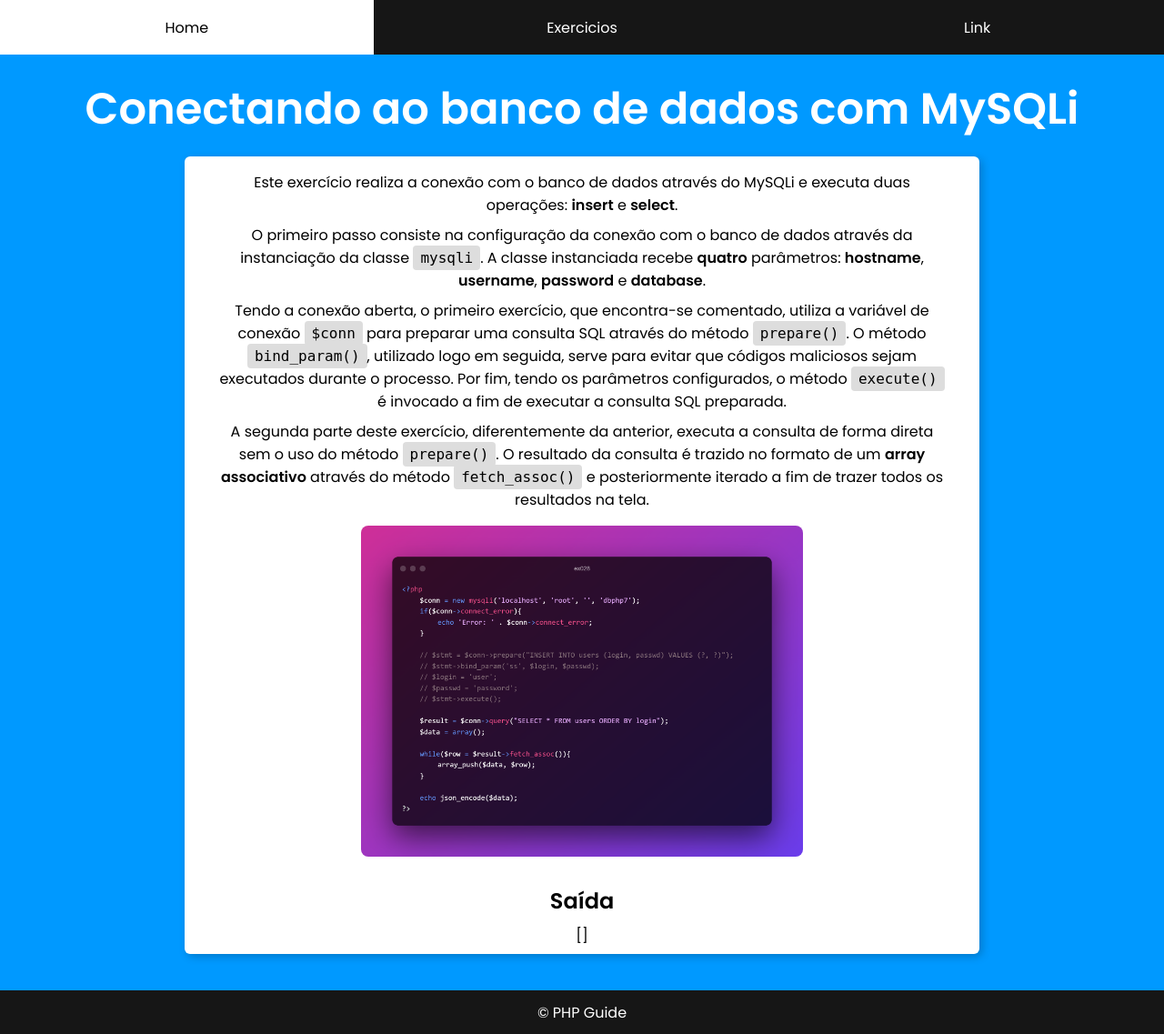
After one commit to JoaoVSBraz/php-guide, a PHP site: page /exercicios/ex028.php in a window 1280 px wide. The commit adds this page. Shown: the whole page at 91% size. Run offline with PHP 8.4, Linux system fonts and the light colour scheme; data that the repository does not hold is empty.

Commit message:
add ex028 - conecting to database throughout mysqli

```diff
--- a/exercicios.php
+++ b/exercicios.php
@@ -116,6 +116,10 @@
                         <td>EX 027</td>
                         <td><a href="/exercicios/ex027.php">Utilizando namespaces</a></td>
                     </tr>
+                    <tr>
+                        <td>EX 028</td>
+                        <td><a href="/exercicios/ex028.php">Conectando ao banco de dados com MySQLi</a></td>
+                    </tr>
                 </tbody>
             </table>
         </section>
--- /dev/null
+++ b/exercicios/ex028.php
@@ -0,0 +1,42 @@
+<?php require_once('../partials/header.php') ?>
+    <main>
+        <h1>Conectando ao banco de dados com MySQLi</h1>
+        <section>
+            <div class="content">
+                <p>Este exercício realiza a conexão com o banco de dados através do MySQLi e executa duas operações: <strong>insert</strong> e <strong>select</strong>.</p>
+
+                <p>O primeiro passo consiste na configuração da conexão com o banco de dados através da instanciação da classe <code>mysqli</code>. A classe instanciada recebe <strong>quatro</strong> parâmetros: <strong>hostname</strong>, <strong>username</strong>, <strong>password</strong> e <strong>database</strong>.</p>
+
+                <p>Tendo a conexão aberta, o primeiro exercício, que encontra-se comentado, utiliza a variável de conexão <code>$conn</code> para preparar uma consulta SQL através do método <code>prepare()</code>. O método <code>bind_param()</code>, utilizado logo em seguida, serve para evitar que códigos maliciosos sejam executados durante o processo. Por fim, tendo os parâmetros configurados, o método <code>execute()</code> é invocado a fim de executar a consulta SQL preparada.</p>
+
+                <p>A segunda parte deste exercício, diferentemente da anterior, executa a consulta de forma direta sem o uso do método <code>prepare()</code>. O resultado da consulta é trazido no formato de um <strong>array associativo</strong> através do método <code>fetch_assoc()</code> e posteriormente iterado a fim de trazer todos os resultados na tela.</p>
+
+                <p><img src="../assets/images/ex028.png" alt="Conexões com o banco de dados através do MySQLi"></p>
+            </div>
+            <div class="result">
+                <h2>Saída</h2>
+                <?php
+                    $conn = new mysqli('localhost', 'root', '', 'dbphp7');
+                    if($conn->connect_error){
+                        echo 'Error: ' . $conn->connect_error;
+                    }
+
+                    // $stmt = $conn->prepare("INSERT INTO users (login, passwd) VALUES (?, ?)");
+                    // $stmt->bind_param('ss', $login, $passwd);
+                    // $login = 'user';
+                    // $passwd = 'password';
+                    // $stmt->execute();
+
+                    $result = $conn->query("SELECT * FROM users ORDER BY login");
+                    $data = array();
+
+                    while($row = $result->fetch_assoc()){
+                        array_push($data, $row);
+                    }
+
+                    echo json_encode($data);
+                ?>
+            </div>
+        </section>
+    </main>
+<?php require_once('../partials/footer.php') ?>
```
Also changed, not shown: assets/images/ex028.png (added).
